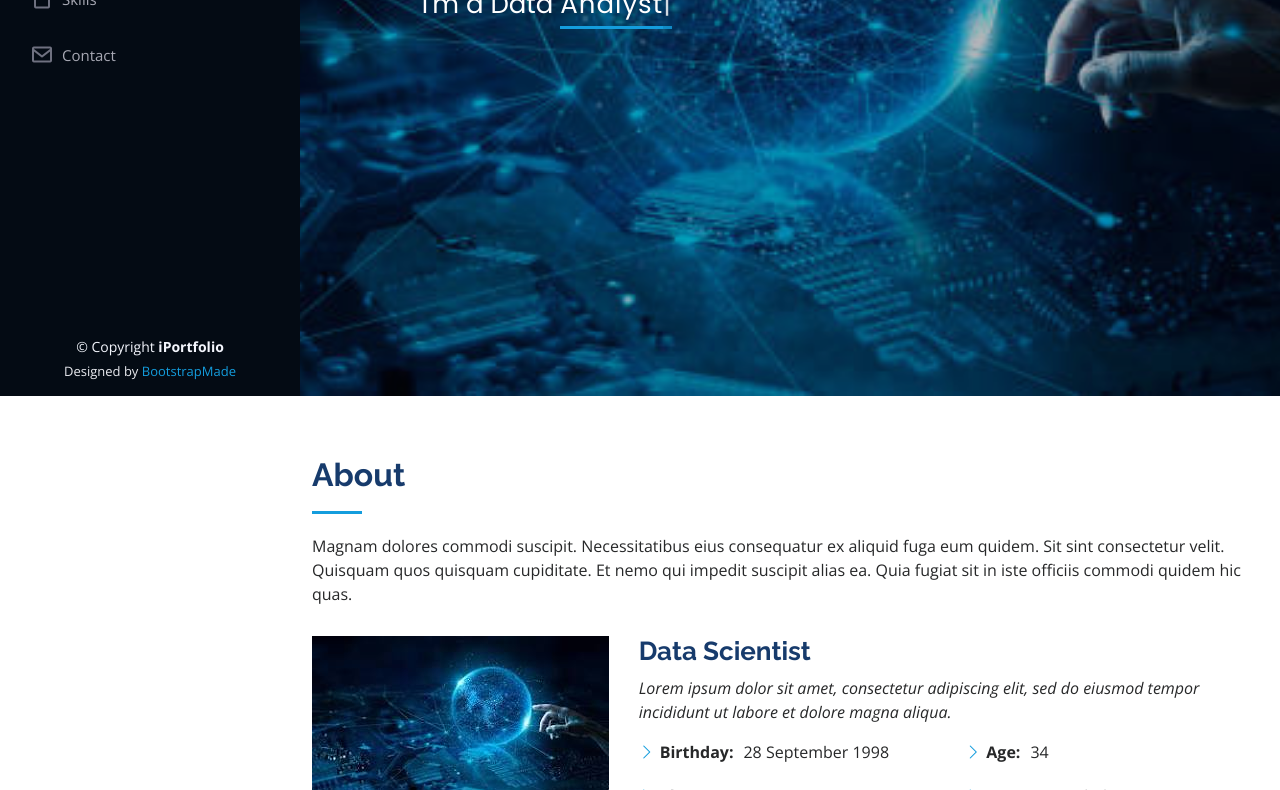
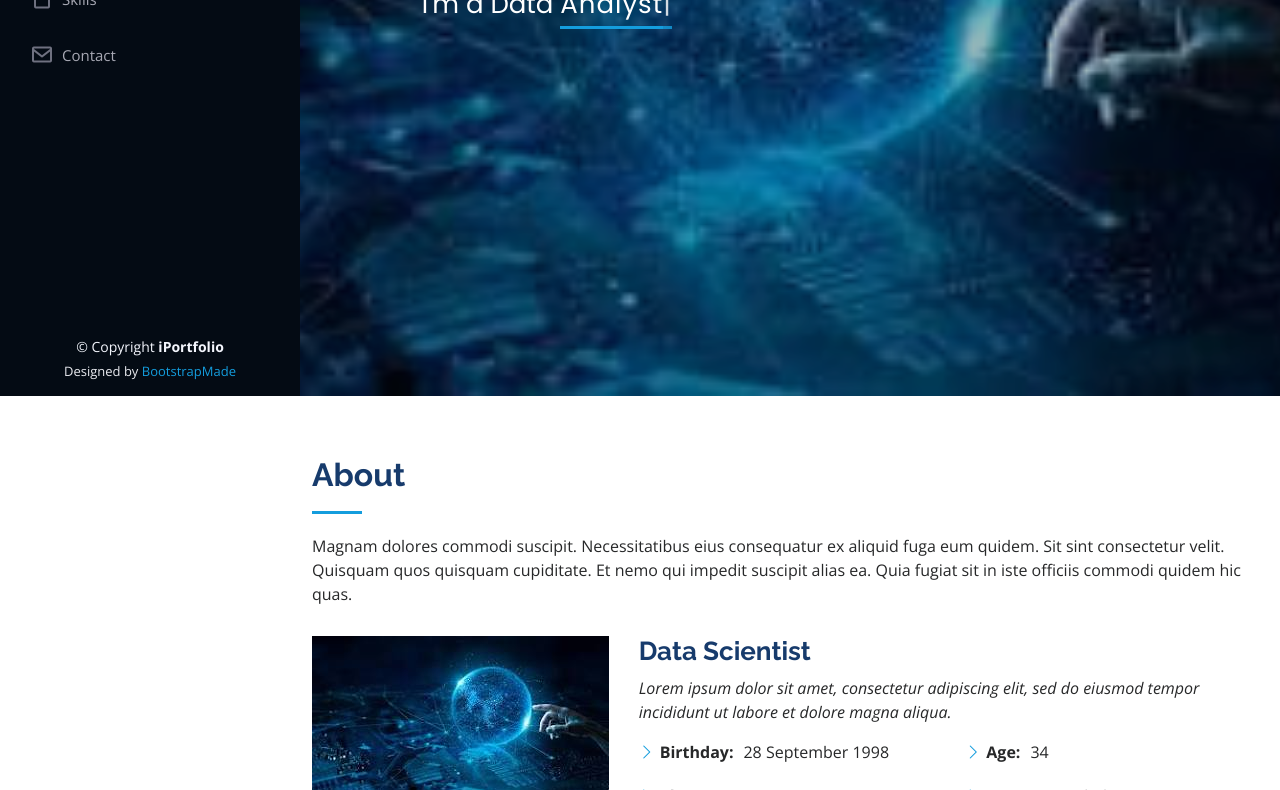
Before and after one commit to jay28son/jay28son.github.io, a plain HTML site: page index.html in a window 1280 px wide. Shown: the part 404-1194 px from the top of the page. Drawn offline with nearby package versions, Linux system fonts and the light colour scheme.

Commit message:
Update style.css

```diff
--- a/assets/css/style.css
+++ b/assets/css/style.css
@@ -228,7 +228,7 @@ h6 {
 #hero {
   width: 100%;
   height: 100vh;
-  background: url("../img/Background.jpg") top center;
+  background: url("../img/Pbackground.jpg") top center;
   background-size: cover;
 }
 
```
